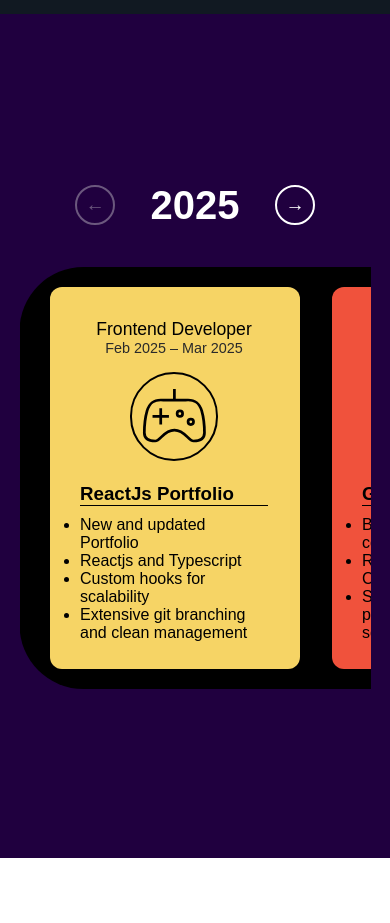
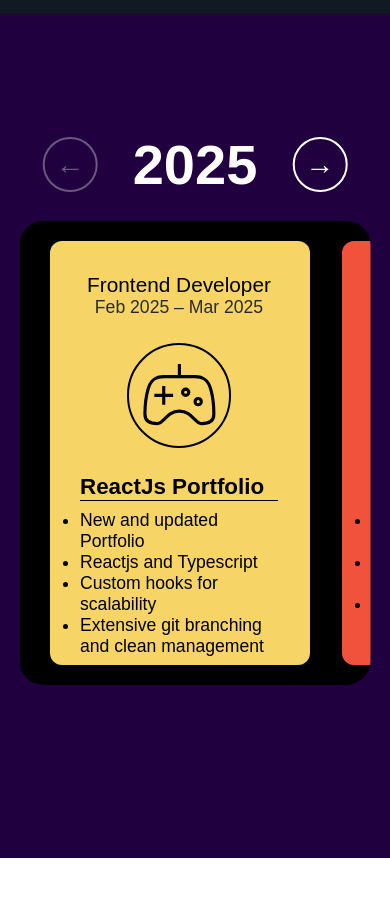
Before and after one commit to giterichub/eric-portfolio, a React (Vite) app: page / in a window 390 px wide. Shown: the part 3060-3983 px from the top of the page. Built offline with nearby package versions, Linux system fonts and the light colour scheme; a web font is replaced by a local one.

Commit message:
Updated timeline card styles for tablet

```diff
--- a/src/styles/timeline.css
+++ b/src/styles/timeline.css
@@ -191,16 +191,9 @@ path {
    RESPONSIVE
 ======================== */
 
-@media (max-width: 768px) {
-  .year-carousel {
-    left: 50%;
-    top: 20%;
-    transform: translateX(-50%);
-    flex-direction: row;
-    gap: 30px;
-  }
-
+@media (max-width: 1024px) {
   .timeline-container {
+    border-radius: 1.5rem;
     top: 55%;
     right: 50%;
     width: 90%;
@@ -214,8 +207,80 @@ path {
   }
 
   .timeline-card {
-    min-width: 250px;
+    min-width: clamp(295px, calc(295px + (75 * ( (100vw - 768px) / 256 ))), 370px);
     padding-left: 30px;
+  }
+  .card-header{
+    gap: 1.6rem;
+  }
+  .header-titl {
+    font-size: clamp(24px, calc(24px + (8 * ( (100vw - 768px) / 256 ))), 32px);
+  }
+  .year-range {
+    font-size: clamp(19.2px, calc(19.2px + (4.8 * ( (100vw - 768px) / 256 ))), 24px);
+  }
+  .card-h3 {
+    font-size: clamp(25.6px, calc(25.6px + (8 * ( (100vw - 768px) / 256 ))), 33.6px);
+  }
+  .timeline-list-content-container ul li {
+    font-size: clamp(19.2px, calc(19.2px + (6.4 * ( (100vw - 768px) / 256 ))), 25.6px);
+  }
+  .svg-icon svg {
+    width: clamp(100.797px, calc(100.797px + (16 * ( (100vw - 768px) / 256 ))), 116.797px);
+    height: clamp(100.797px, calc(100.797px + (16 * ( (100vw - 768px) / 256 ))), 116.797px);
+    padding: 0.8rem;
+  }
+  .card-h3 {
+    margin-top: 1.6rem;
+  }
+}
+
+@media (max-width: 768px) {
+  /* .year-carousel {
+    left: 50%;
+    top: 20%;
+    transform: translateX(-50%);
+    flex-direction: row;
+    gap: 30px;
+  } */
+
+  .timeline-container {
+    border-radius: 1.5rem;
+    top: 55%;
+    right: 50%;
+    width: 90%;
+    height: 50vh;
+    transform: translate(50%, -50%);
+    padding: 20px 30px;
+  }
+
+  .timeline-line {
+    left: 10px;
+  }
+
+  .timeline-card {
+    min-width: 260px;
+    padding-left: 30px;
+  }
+
+  .header-titl {
+    font-size: 1.3rem;
+  }
+  .year-range {
+    font-size: 1.1rem;
+  }
+  .card-h3 {
+    font-size: 1.4rem;
+  }
+  .timeline-list-content-container ul li {
+    font-size: 1.1rem;
+  }
+}
+
+@media (max-width: 480px) {
+  .timeline-container {
+    height: 55vh;
+    top: 52%;
   }
 }
 
--- a/src/styles/yearcarousel.css
+++ b/src/styles/yearcarousel.css
@@ -45,27 +45,56 @@
     background: rgba(255,255,255,0.1);
   }
 
-  @media (max-width: 768px) {
-    .year-carousel {
+  @media (max-width: 1024px) {
+    .year-carousel{
       left: 50%;
-      top: 20%;
       transform: translateX(-50%);
       flex-direction: row;
-      gap: 30px;
+      top: 18%;
+      gap: 45px;
+    }
+    .year-button {
+      width: 70px;
+      height: 70px;
+      font-size: 2rem;
+    }
+    .year-display {
+      font-size: 4.5rem;
+      min-width: 150px;
+    }
+    .up-button { order: 1; }
+    .year-display { order: 2; }
+    .down-button { order: 3; }
+  }
+
+  @media (max-width: 768px){
+    .year-carousel{
+      left: 50%;
+      transform: translateX(-50%);
+      flex-direction: row;
+      top: 18%;
+      gap: 35px;
+    }
+    .year-button {
+      width: 50px;
+      height: 50px;
+      font-size: 1.8rem;
+    }
+    .year-display {
+      font-size: 3.5rem;
+      min-width: 120px;
+    }
+    .year-button {
+      width: 55px;
+      height: 55px;
+      font-size: 1.8rem;
     }
   }
 
-  @media (min-width: 769px) {
+  @media (max-width: 480px) {
     .year-carousel {
-      left: 10%;
-      top: 50%;
-      transform: translateY(-50%);
-      flex-direction: column;
+      top: 14%;
     }
-
-    .up-button { order: 1; }
-    .year-display { order: 2; }
-    .down-button { order: 3; }
   }
 
   @media (max-width: 380px) {
```
